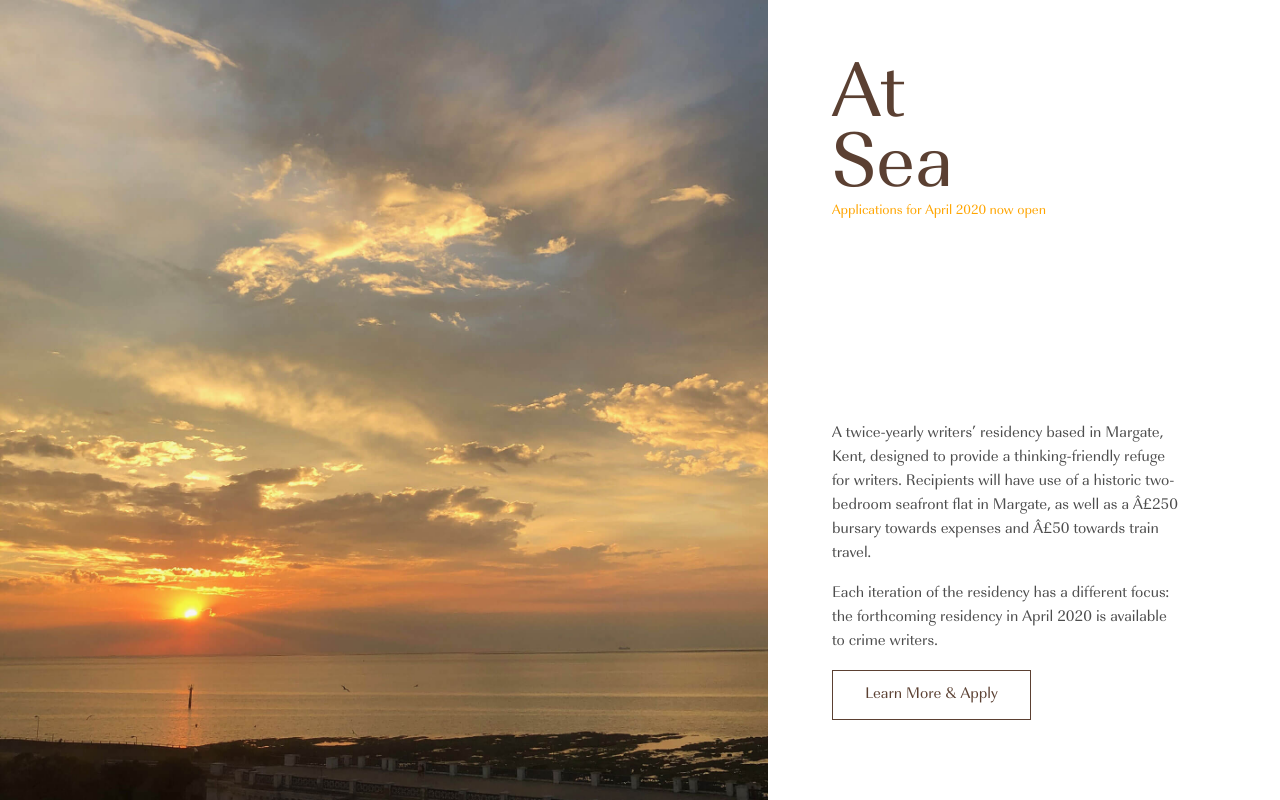
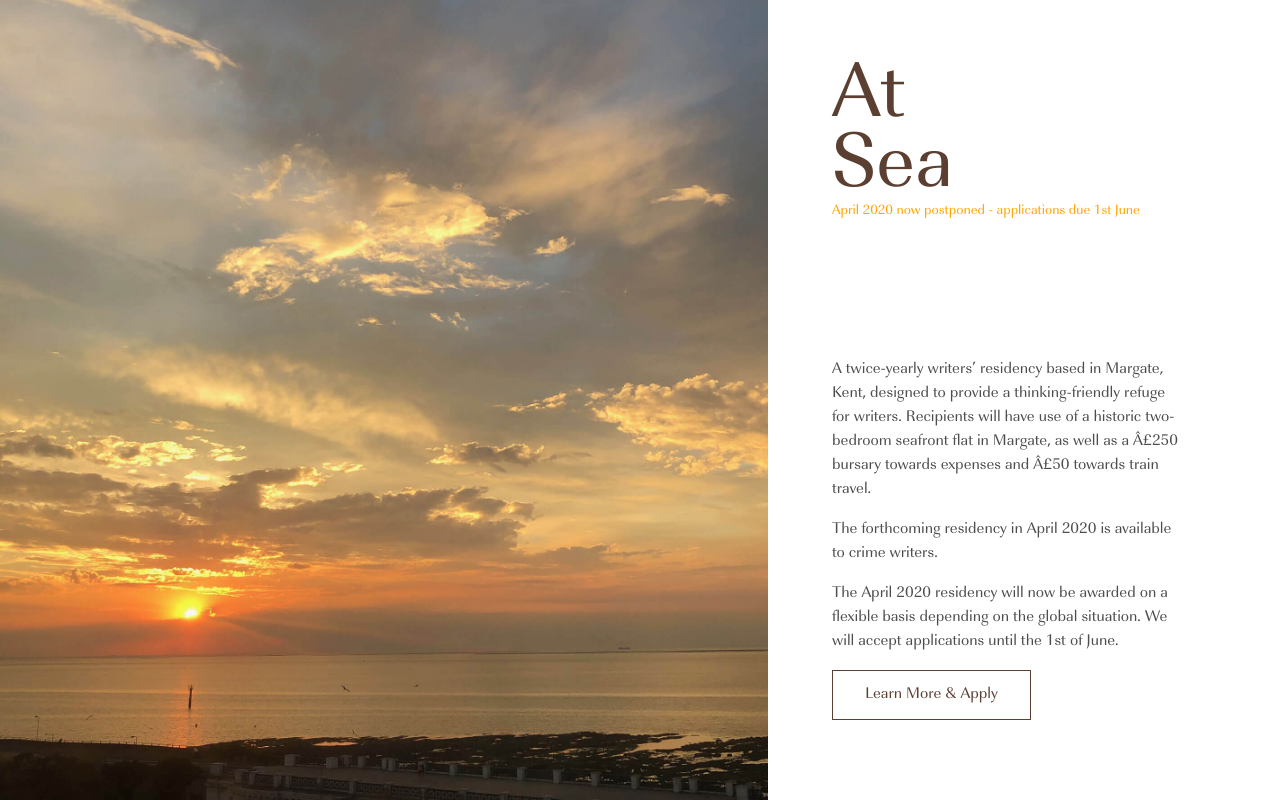
Before and after one commit to ryanhbowman/writersatsea, a website: page index.html in a window 1280 px wide. Drawn offline with nearby package versions, Linux system fonts and the light colour scheme.

Commit message:
postponement

```diff
--- a/index.html
+++ b/index.html
@@ -47,12 +47,13 @@
           At<br/>Sea
           <span     style="font-size: 14px;
           display: block;
-          color: orange; line-height:1em">Applications for April 2020 now open</span>
+          color: orange; line-height:1em">April 2020 now postponed - applications due 1st June</span>
         </h1>
 
         <div class="text-block">
           <p>A twice-yearly writers&rsquo; residency based in Margate, Kent, designed to provide a thinking-friendly refuge for writers. Recipients will have use of a historic two-bedroom seafront flat in Margate, as well as a £250 bursary towards expenses and £50 towards train travel.</p>
-          <p>Each iteration of the residency has a different focus: the forthcoming residency in April 2020 is available to crime writers.</p>
+          <p>The forthcoming residency in April 2020 is available to crime writers.</p>
+          <p>The April 2020 residency will now be awarded on a flexible basis depending on the global situation. We will accept applications until the 1st of June.</p>
           <a href="information.html" class="btn">Learn More & Apply</a>
         </div>
       </div>
```
Also changed, not shown: apply.html (+3 -2 lines), information.html (+3 -1 lines).
